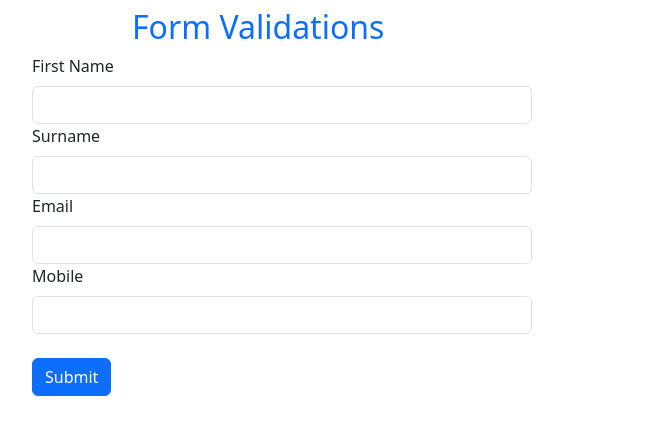
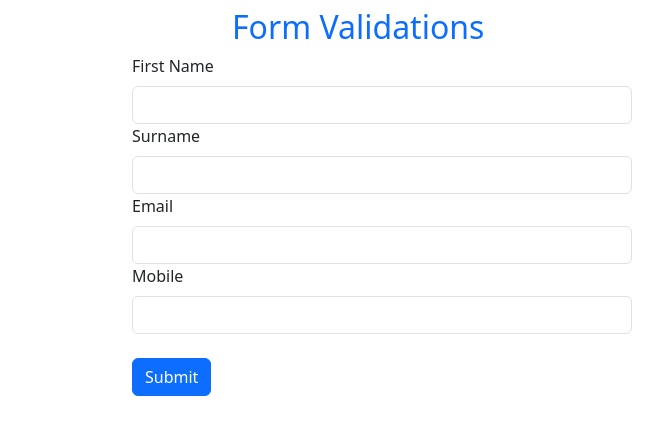
Before and after one commit to GitaReddy/form_user_validation, a Svelte app: page / in a window 1280 px wide. Shown: the top 434 px of the page, without its empty margins (88-751 px from the left). Built offline with nearby package versions, Linux system fonts and the light colour scheme.

Commit message:
form_validations

```diff
--- a/src/App.svelte
+++ b/src/App.svelte
@@ -119,7 +119,7 @@ hideError('surname');
 	} */
 
 	.container{
-		padding-left: 50px;
+		padding-left: 150px;
 	}
 
 	  </style>
```
